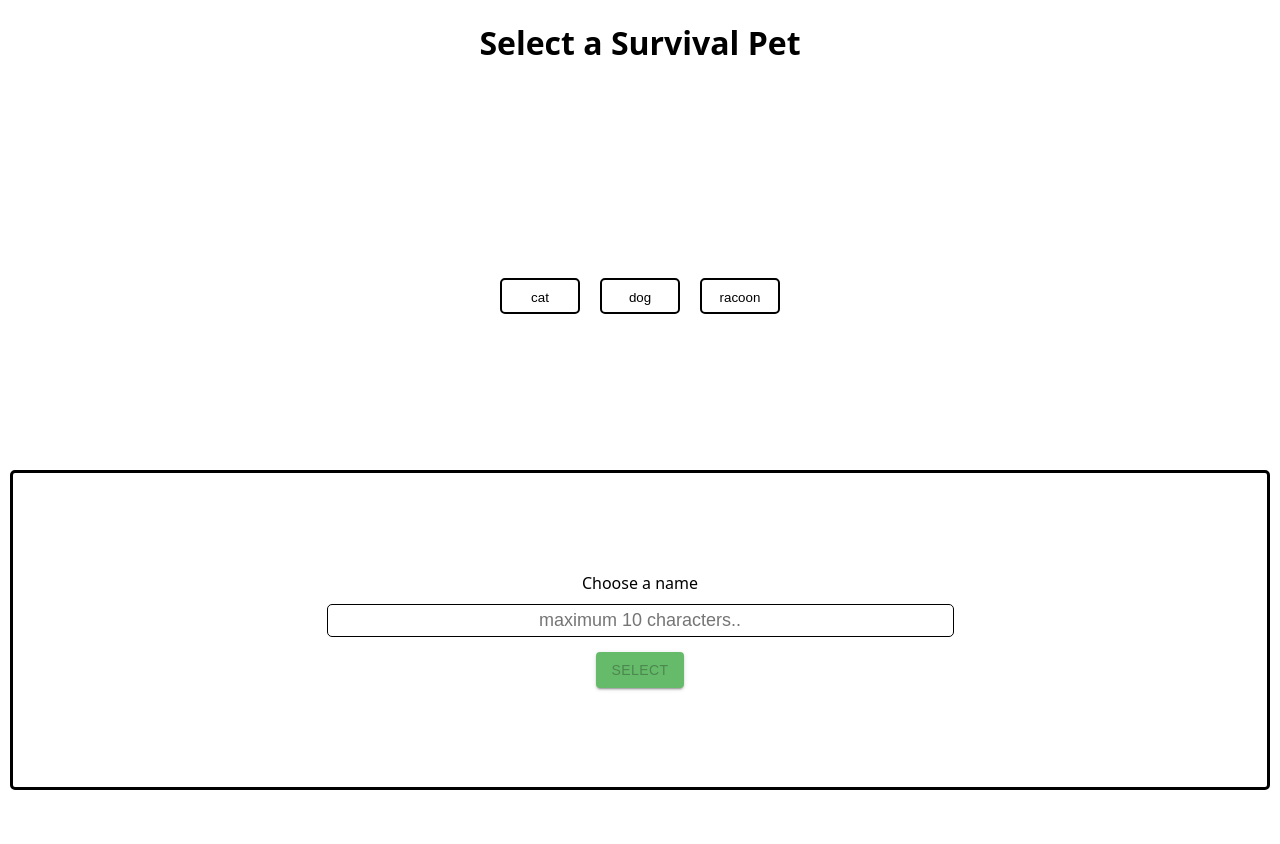
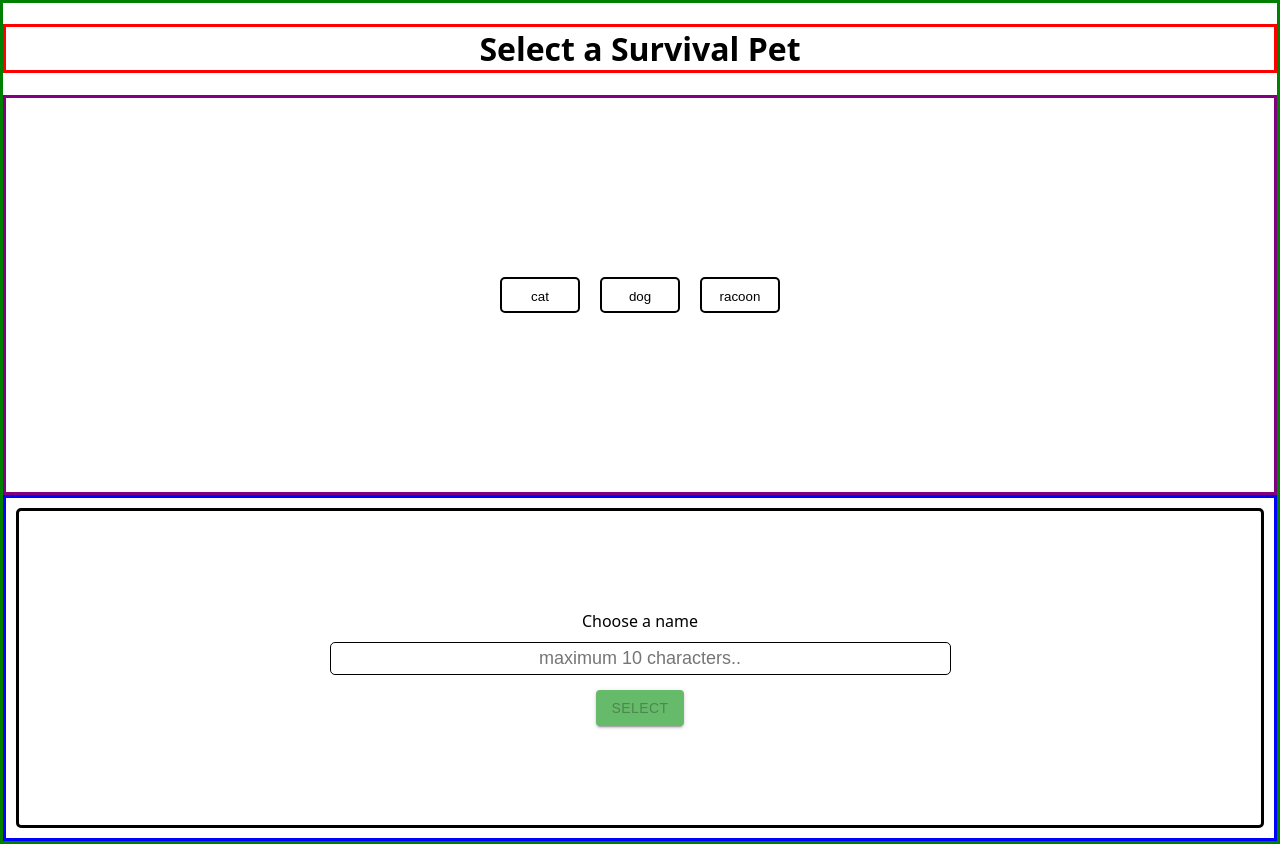
Before and after one commit to Braun-Johannes/Survival-Pets, a Next.js app: page / in a window 1280 px wide. Before the commit the page ends 800 px from the top, so only its background shows below. Built offline with nearby package versions, Linux system fonts and the light colour scheme.

Commit message:
styling change

```diff
--- a/components/Styles/PositionedDiv.js
+++ b/components/Styles/PositionedDiv.js
@@ -1,9 +1,8 @@
 import styled from "styled-components";
 
-const PositionedDiv = styled.section`
-position: fixed;
-bottom: 0;
-width: 100%;
+const PositionedDiv = styled.div`
+border: 3px solid blue;
+
 `;
 
 export default PositionedDiv;
--- a/components/Styles/StyledHeading.js
+++ b/components/Styles/StyledHeading.js
@@ -1,6 +1,7 @@
 import styled from "styled-components";
 
 const StyledHeading = styled.h1`
+border: solid red 3px;
   ${(props) => props.$variant === "select" && ` text-align: center;`}
   ${(props) => props.$variant === "livingroom" && ` text-align: center;`}
 `;
--- a/components/Styles/StyledSection.js
+++ b/components/Styles/StyledSection.js
@@ -4,7 +4,8 @@ const StyledSection = styled.section`
   display: flex;
   justify-content: center;
   align-items: center;
-  min-height: 420px;
+  min-height: 400px;
+  border: solid purple 3px;
 `;
 
 export default StyledSection;
--- a/pages/index.js
+++ b/pages/index.js
@@ -8,6 +8,7 @@ import EditForm from "@/components/EditForm";
 import EliminateForm from "@/components/EliminateForm";
 import TombstoneButton from "@/components/TombstoneButton";
 import StyledSection from "@/components/Styles/StyledSection";
+import styled from "styled-components";
 
 export default function HomePage() {
   const [selectedPet, setSelectedPet] = useState();
@@ -60,16 +61,20 @@ export default function HomePage() {
     <>
       {mode === "select" && (
         <>
+          <StyledGrid>
           <StyledHeading $variant="select">Select a Survival Pet</StyledHeading>
           <StyledSection $variant="top">
             <PetList onSelectPet={handleSelectPet} selectedPet={selectedPet} />
           </StyledSection>
+
           <PetForm selectedPet={selectedPet} onSubmit={handleSubmit} />
+          </StyledGrid>
         </>
       )}
 
       {mode === "livingroom" && (
         <>
+          <StyledGrid>
           <StyledHeading $variant="livingroom">Living Room</StyledHeading>
           {!isDead ? (
             <StyledSection>
@@ -89,11 +94,13 @@ export default function HomePage() {
             selectedPet={selectedPet}
             onMode={handleMode}
           />
+          </StyledGrid>
         </>
       )}
 
       {mode === "edit" && (
         <>
+          <StyledGrid>
           <StyledHeading $variant="livingroom">Living Room</StyledHeading>
           <StyledSection>
             <CurrentPet selectedPet={selectedPet} />
@@ -103,11 +110,13 @@ export default function HomePage() {
             onSubmit={handleSubmit}
             onMode={handleMode}
           />
+          </StyledGrid>
         </>
       )}
 
       {mode === "eliminate" && (
         <>
+          <StyledGrid>
           <StyledHeading $variant="livingroom">Living Room</StyledHeading>
           <StyledSection>
             <CurrentPet selectedPet={selectedPet} />
@@ -117,8 +126,15 @@ export default function HomePage() {
             onMode={handleMode}
             onEliminate={handleEliminate}
           />
+          </StyledGrid>
         </>
       )}
     </>
   );
 }
+
+const StyledGrid = styled.div`
+display: grid;
+grid-template-rows: repeat(3, auto);
+border: solid green 3px;
+`
--- a/styles.js
+++ b/styles.js
@@ -10,5 +10,4 @@ export default createGlobalStyle`
   body {
     margin: 0;
     font-family: system-ui;
-
   }`;
```
